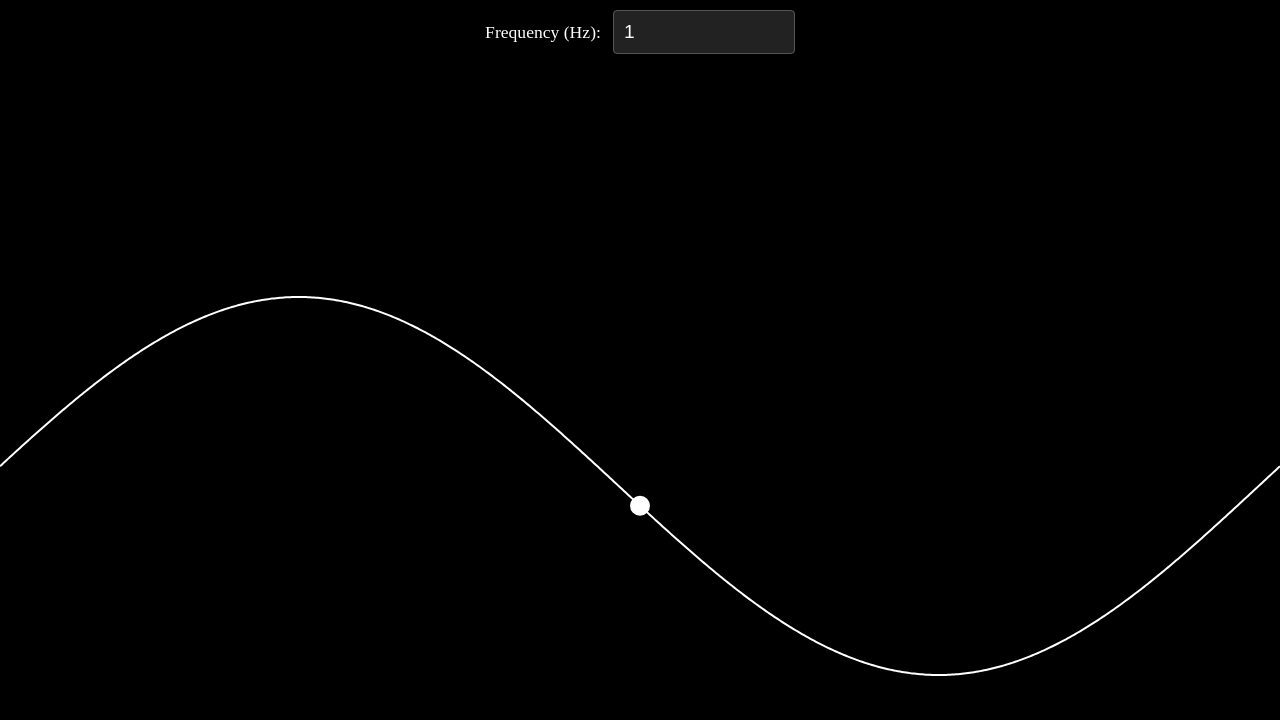
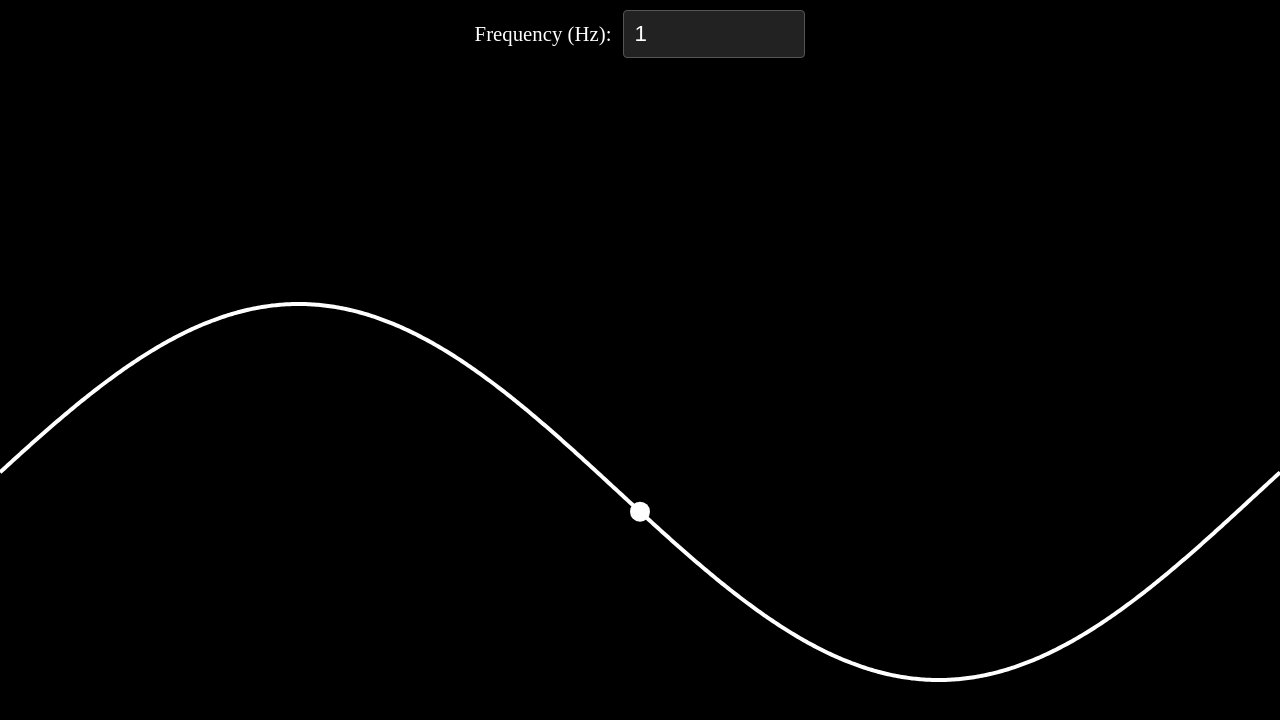
Before and after one commit to madjens/waveform-website, a plain HTML site: page index.html in a window 1280 px wide. Drawn offline with Linux system fonts and the light colour scheme.

Commit message:
Update index.html

```diff
--- a/index.html
+++ b/index.html
@@ -26,12 +26,12 @@
       border: 1px solid #555;
       padding: 10px;
       width: 160px;      /* was 80px */
-      font-size: 1.2rem; /* larger text */
+      font-size: 1.4rem; /* larger text */
       border-radius: 4px;
     }
     label {
       margin-right: 8px;
-      font-size: 1.1rem;
+      font-size: 1.3rem;
     }
   </style>
 </head>
@@ -74,7 +74,7 @@
 
       // draw sine-wave
       ctx.strokeStyle = '#fff';
-      ctx.lineWidth = 2;
+      ctx.lineWidth = 4;
       ctx.beginPath();
       for (let x = 0; x <= width; x += 2) {
         const phase = 2 * Math.PI * freq * t - k() * x;
```
